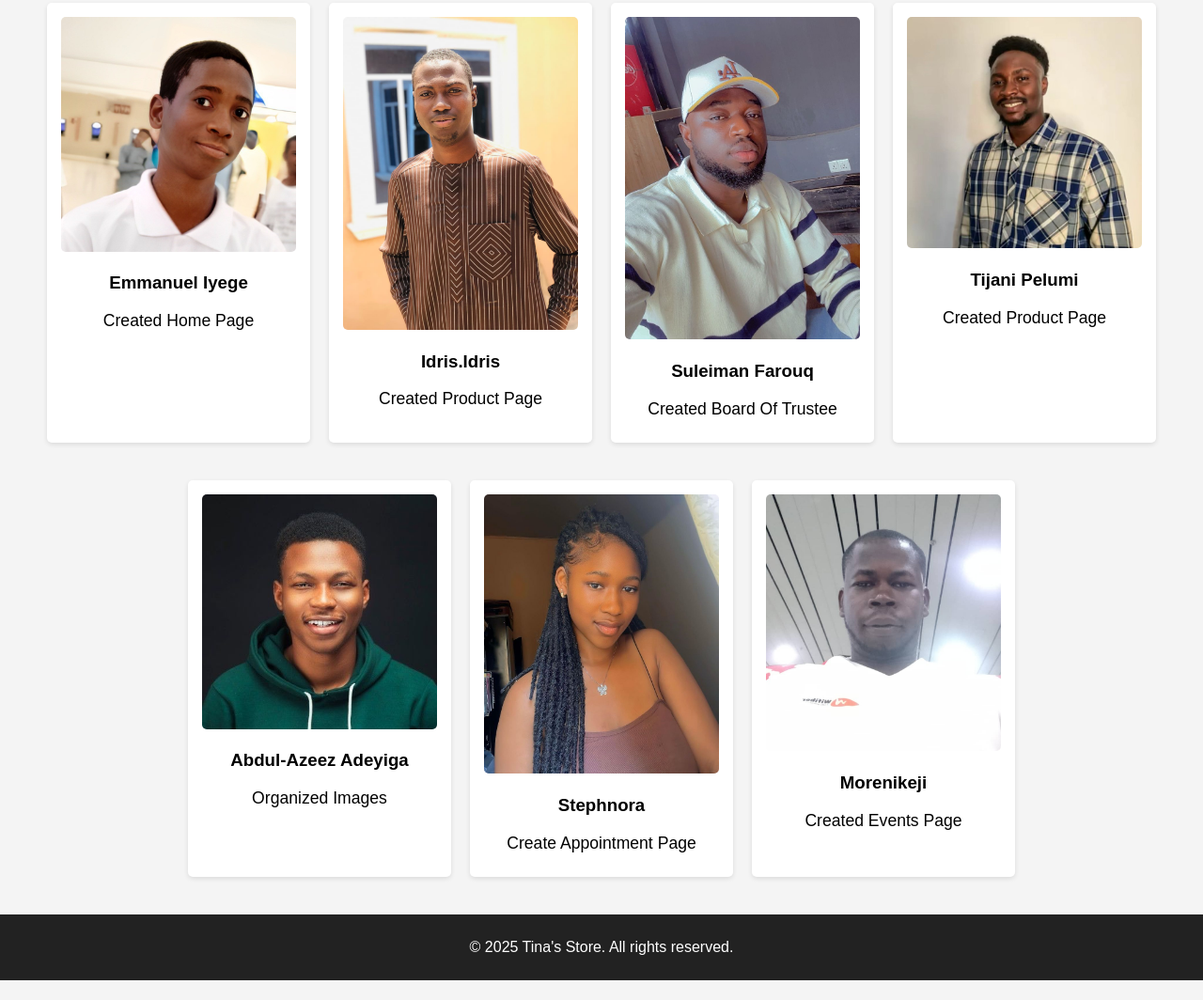
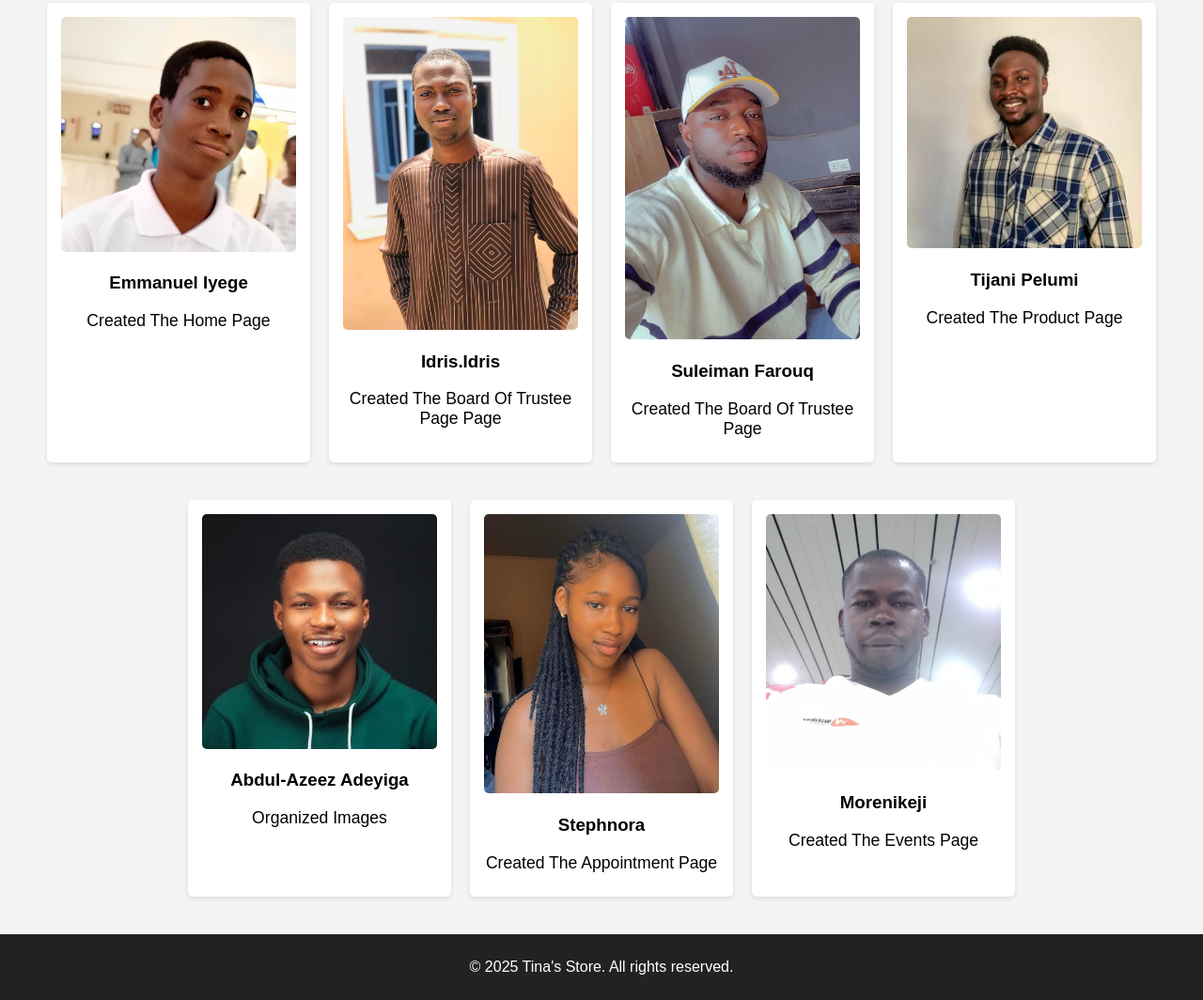
Before and after one commit to Emmanuel3D/Tina-s-Store, a plain HTML site: page trustees.html in a window 1280 px wide. Shown: the part 271-1335 px from the top of the page at 94% size. Before the commit the page ends 1314 px from the top, so only its background shows below. Drawn offline with Linux system fonts and the light colour scheme.

Commit message:
Update trustees.html

```diff
--- a/trustees.html
+++ b/trustees.html
@@ -36,10 +36,10 @@
 
         <div class="product-grid">
             <!-- Sample Product Cards -->
-            <div class="product-card"><img src="./img/Trust A.jpg" alt=""><h3>Emmanuel Iyege</h3><p>Created Home Page</p></div>
-            <div class="product-card"><img src="./img/Trust B.jpg" alt="Kediri Cover Up"><h3>Idris.Idris</h3><p>Created Product Page</p></div>
-            <div class="product-card"><img src="./img/Trust C.jpg" alt="Nauru Cover Up"><h3>Suleiman Farouq</h3><p>Created Board Of Trustee</p></div>
-            <div class="product-card"><img src="./img/Trust G.jpg" alt="Nauru Cover Up"><h3>Tijani Pelumi</h3><p>Created Product Page</p></div>
+            <div class="product-card"><img src="./img/Trust A.jpg" alt=""><h3>Emmanuel Iyege</h3><p>Created The Home Page</p></div>
+            <div class="product-card"><img src="./img/Trust B.jpg" alt="Kediri Cover Up"><h3>Idris.Idris</h3><p>Created The Board Of Trustee Page Page</p></div>
+            <div class="product-card"><img src="./img/Trust C.jpg" alt="Nauru Cover Up"><h3>Suleiman Farouq</h3><p>Created The Board Of Trustee Page</p></div>
+            <div class="product-card"><img src="./img/Trust G.jpg" alt="Nauru Cover Up"><h3>Tijani Pelumi</h3><p>Created The Product Page</p></div>
         </div>
 
 
@@ -49,8 +49,8 @@
     <div class="product-grid">
         <!-- Sample Product Cards -->
         <div class="product-card"><img src="img/Trust D.jpg" alt="Pathway Pant"><h3>Abdul-Azeez Adeyiga</h3><p>Organized Images</p></div>
-            <div class="product-card"><img src="img/Trust E.jpg" alt="Asmat Pant"><h3>Stephnora</h3><p>Create Appointment Page</p></div>
-            <div class="product-card"><img src="./img/Trust F.jpg" alt="Fan Cover Up"><h3>Morenikeji</h3><p>Created Events Page</p></div>
+            <div class="product-card"><img src="img/Trust E.jpg" alt="Asmat Pant"><h3>Stephnora</h3><p>Created The Appointment Page</p></div>
+            <div class="product-card"><img src="./img/Trust F.jpg" alt="Fan Cover Up"><h3>Morenikeji</h3><p>Created The Events Page</p></div>
     </div>
 
     <footer>
```
